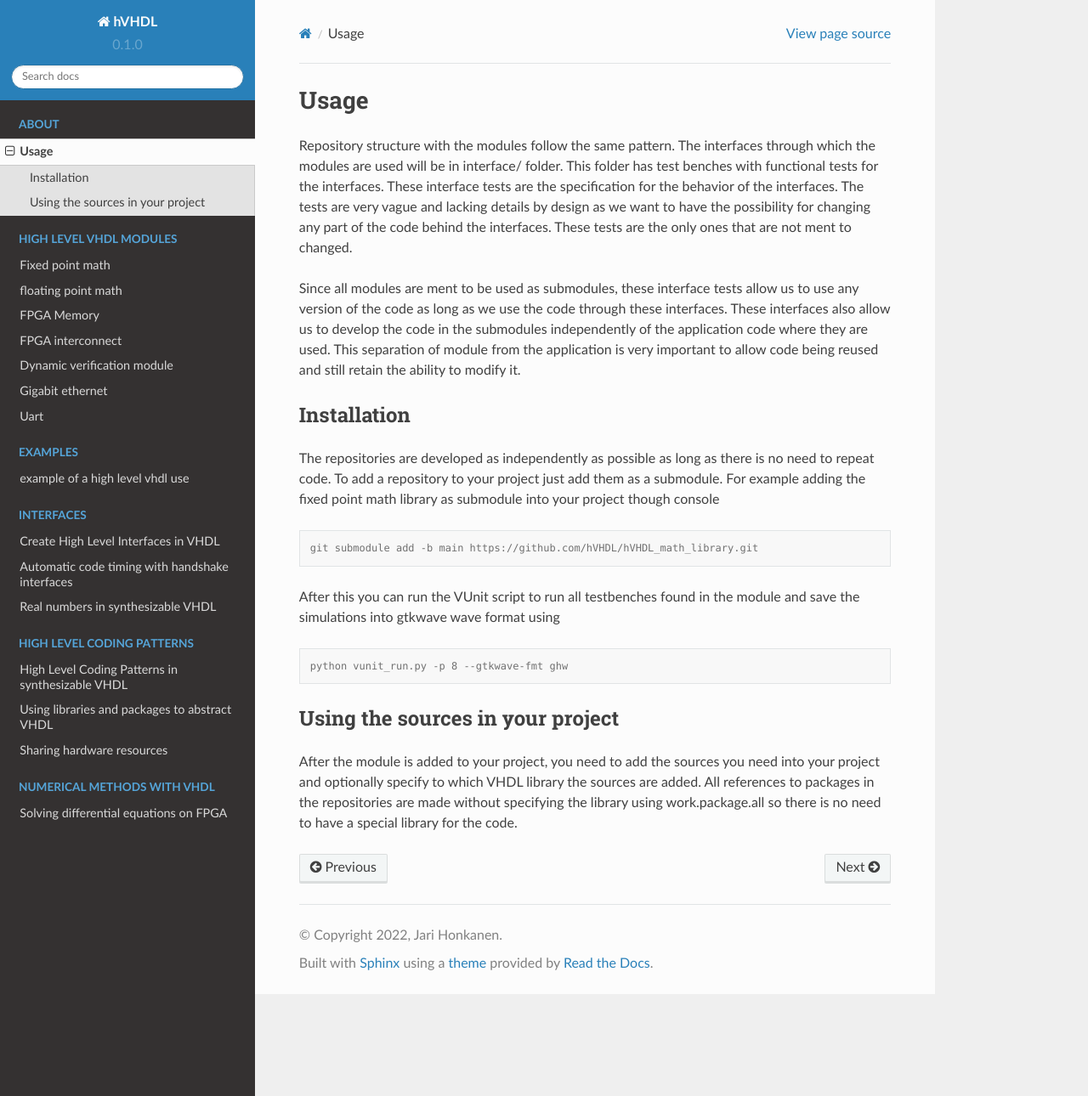
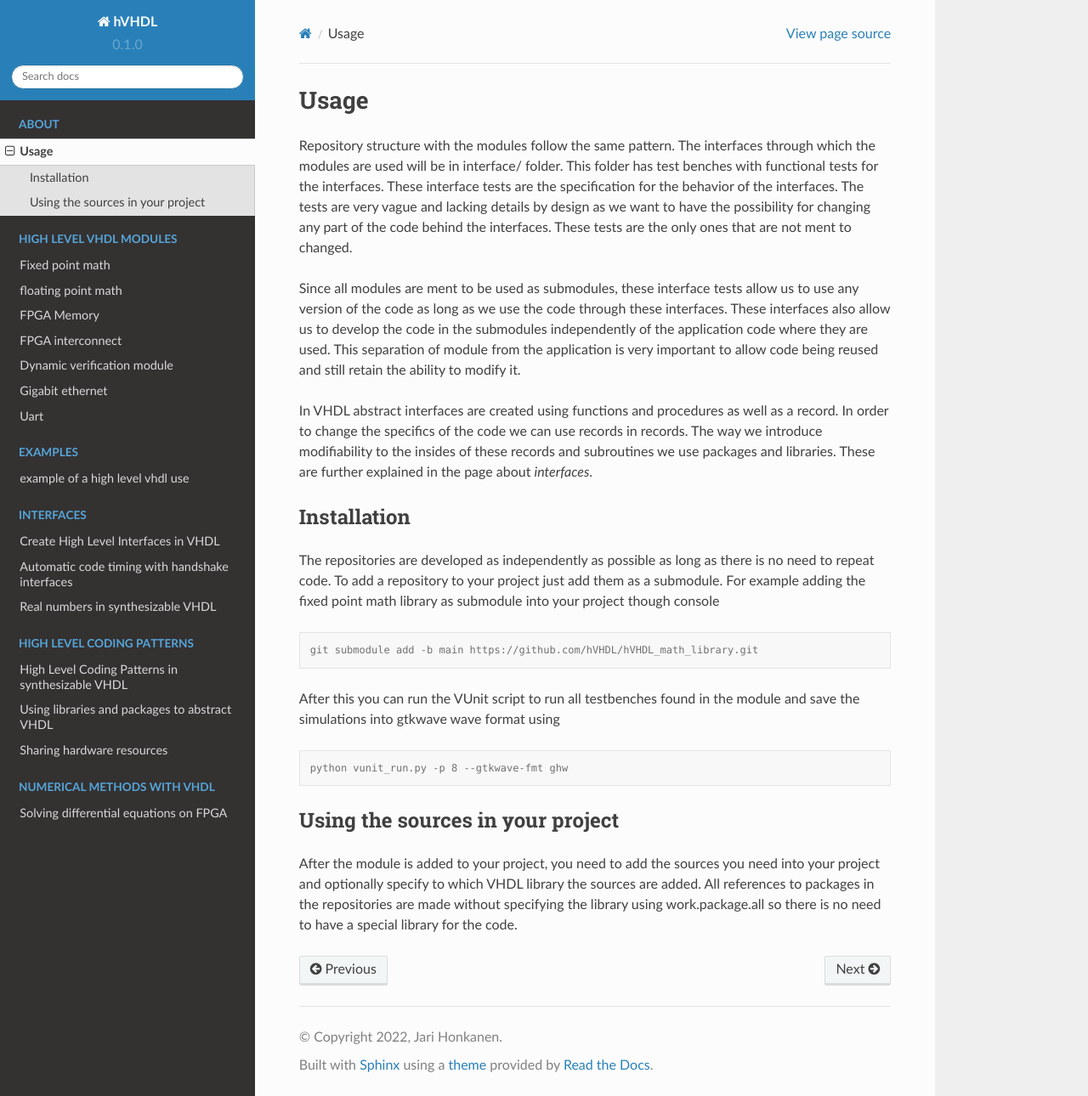
Before and after one commit to hVHDL/hVHDL, a Sphinx documentation site: the page built from docs/source/usage.rst, in a window 1280 px wide and 1290 px high. Shown: the whole window at 85% size. Built offline with Sphinx 7.4.7 and the Read the Docs theme 2.0.0, drawn with Linux system fonts in a browser that asks for light colours.

Commit message:
add note about interafaces

```diff
--- a/docs/source/usage.rst
+++ b/docs/source/usage.rst
@@ -4,6 +4,8 @@ Usage
 Repository structure with the modules follow the same pattern. The interfaces through which the modules are used will be in interface/ folder. This folder has test benches with functional tests for the interfaces. These interface tests are the specification for the behavior of the interfaces. The tests are very vague and lacking details by design as we want to have the possibility for changing any part of the code behind the interfaces. These tests are the only ones that are not ment to changed.
 
 Since all modules are ment to be used as submodules, these interface tests allow us to use any version of the code as long as we use the code through these interfaces. These interfaces also allow us to develop the code in the submodules independently of the application code where they are used. This separation of module from the application is very important to allow code being reused and still retain the ability to modify it.
+
+In VHDL abstract interfaces are created using functions and procedures as well as a record. In order to change the specifics of the code we can use records in records. The way we introduce modifiability to the insides of these records and subroutines we use packages and libraries. These are further explained in the page about `interfaces`.
 
 .. _installation:
 
```
